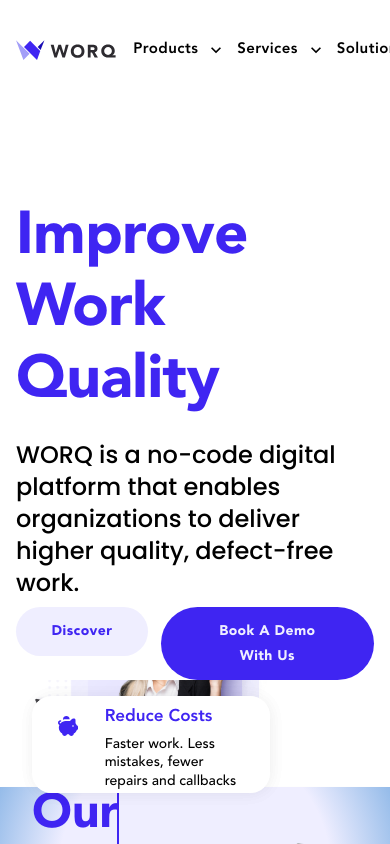
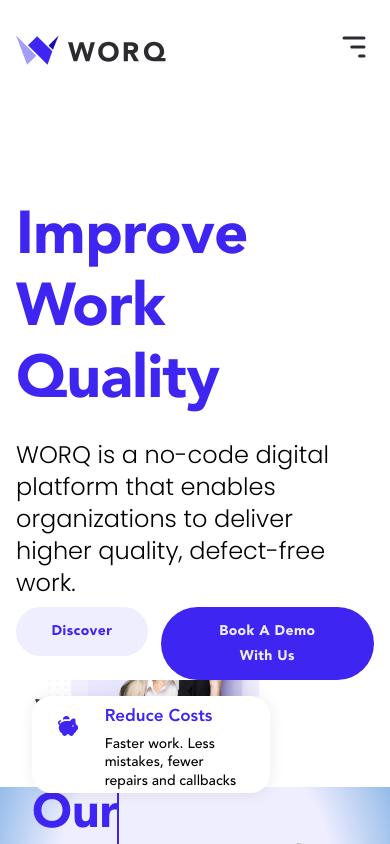
Before and after one commit to lashaman/worq-pr, a React (Create React App) app: page / in a window 390 px wide. Shown: the top 844 px of the page. Built offline with nearby package versions, Linux system fonts and the light colour scheme.

Commit message:
add responsive for mobile

```diff
--- a/src/components/Footer/Footer.component.tsx
+++ b/src/components/Footer/Footer.component.tsx
@@ -112,7 +112,7 @@
 				}}
 			>
 				<Grid container spacing={2} columns={18} justifyContent="center">
-					<Grid item xs={6} spacing={2}>
+					<Grid item xs={6} >
 						<Box component="img" src={LogoFooter} alt="Logo" sx={{borderBottom: `1px solid ${Colors.purple}`, paddingBottom: '1.25em'}}/>
 						<SocialBox mt={1}>
 							<FollowUsTitle variant="subtitle1"  sx={{md: '18px', lg: '20px'}}>
@@ -187,7 +187,7 @@
 				</Grid>
 			</Box>
 			<CopyRightBox sx={{height: {md: '60px', lg: '80px'}}}>
-				<Grid container >
+				<Grid container>
 					<Grid item xs={4}>
 					</Grid>
 					<Grid item xs={4}>
--- a/src/components/Header/Header.component.tsx
+++ b/src/components/Header/Header.component.tsx
@@ -1,4 +1,4 @@
-import React from 'react';
+import React, {useEffect} from 'react';
 import LogoMain from '../../assets/icons/logo-main.svg';
 import KeyboardArrowDownIcon from '@mui/icons-material/KeyboardArrowDown';
 import {
@@ -6,7 +6,14 @@
 } from '../CustomMaterialComponents/CustomMaterial.component';
 import {MainButton} from '../Buttons/Buttons.component';
 import {useTranslation} from 'react-i18next';
-import {styled} from '@mui/material';
+import {
+	Drawer, IconButton,
+	List,
+	ListItem,
+	ListItemButton,
+	ListItemText,
+	styled,
+} from '@mui/material';
 import Button from '@mui/material/Button';
 import Colors from '../../config/colors';
 import Box from '@mui/material/Box';
@@ -19,6 +26,7 @@
 	text-transform: none;
   color: ${Colors.black};
 `;
+
 
 export const HeaderBox = styled(Box)`
 	flex-grow: 1;
@@ -41,19 +49,67 @@
   height: 6.25rem;
 `;
 
+const MenuIcon = () => (
+	<svg width="24" height="22" viewBox="0 0 24 22" fill="none" xmlns="http://www.w3.org/2000/svg">
+		<path d="M22 2L2 2" stroke="#2D2B30" strokeWidth="3" strokeLinecap="round"/>
+		<path d="M22.0001 11L9.77783 11" stroke="#2D2B30" strokeWidth="3" strokeLinecap="round"/>
+		<path d="M22.0001 20L17.5557 20" stroke="#2D2B30" strokeWidth="3" strokeLinecap="round"/>
+	</svg>
+);
 
-
+type Anchor = 'top' | 'left' | 'bottom' | 'right';
 
 const Header = () => {
 	const { t } = useTranslation();
+	const [state, setState] = React.useState({
+		top: false,
+		left: false,
+		bottom: false,
+		right: false,
+	});
+
+	const list = (anchor: Anchor) => (
+		<Box
+			sx={{ width: 250 }}
+			role="presentation"
+			onClick={toggleDrawer(anchor, false)}
+			onKeyDown={toggleDrawer(anchor, false)}
+		>
+			<List>
+				{pages.map((page, index) => (
+					<ListItem key={page + index} >
+						<ListItemButton>
+							<ListItemText primary={page} />
+						</ListItemButton>
+					</ListItem>
+				))}
+			</List>
+		</Box>
+	);
+
+	const toggleDrawer =
+		(anchor: Anchor, open: boolean) =>
+			(event: React.KeyboardEvent | React.MouseEvent) => {
+				if (
+					event &&
+					event.type === 'keydown' &&
+					((event as React.KeyboardEvent).key === 'Tab' ||
+						(event as React.KeyboardEvent).key === 'Shift')
+				) {
+					return;
+				}
+
+				setState({ ...state, [anchor]: open });
+			};
+
 	return (
 		<HeaderAppBar >
 			<CustomContainer>
-				<HeaderToolbar disableGutters>
+				<HeaderToolbar disableGutters sx={{justifyContent: {xs: 'space-between', md: 'center'}}}>
 					<Box component="img" src={LogoMain} alt="LOGO" sx={{
-						width: {xs: '99.8px', sm: '149.7px', lg: '199.61px'},
+						width: { xs: '149.7px', lg: '199.61px'}
 					}} />
-					<HeaderBox>
+					<HeaderBox sx={{ display: { xs: 'none', md: 'block' } }}>
 						{pages.map((page) => (
 							<HeaderButton
 								key={page}
@@ -68,7 +124,16 @@
 							</HeaderButton>
 						))}
 					</HeaderBox>
-					<MainButton>Book a Demo</MainButton>
+					<MainButton  sx={{ display: { xs: 'none', md: 'block' } }} >Book a Demo</MainButton>
+					<IconButton  sx={{ display: { xs: 'block', md: 'none' } }} onClick={toggleDrawer('right', true)}><MenuIcon/></IconButton>
+					<Drawer
+						sx={{ display: { xs: 'block', md: 'none' } }}
+						anchor={'right'}
+						open={state['right']}
+						onClose={toggleDrawer('right', false)}
+					>
+						{list('right')}
+					</Drawer>
 				</HeaderToolbar>
 			</CustomContainer>
 		</HeaderAppBar>
--- a/src/pages/Home/components/Hero/Hero.component.tsx
+++ b/src/pages/Home/components/Hero/Hero.component.tsx
@@ -56,7 +56,7 @@
 				<Grid item xs={12} sm={6} lg={5}>
 					<HeroDescBox>
 						<DescriptionHeading variant="h2"  sx={{fontSize: {md: '60px', lg: '68px'}}} gutterBottom>{t('hero.description.heading')}</DescriptionHeading>
-						<Typography variant="h5" component="h5" sx={{fontFamily: 'Poppins Medium', fontSize: {md: '20px', lg: '62px'}}} gutterBottom>{t('hero.description.text')}</Typography>
+						<Typography variant="h5" component="h5" sx={{fontFamily: 'Poppins Light', fontSize: {md: '20px', lg: '22px'}}} gutterBottom>{t('hero.description.text')}</Typography>
 						<ButtonBox>
 							<SecondaryButton>{t('hero.description.button.discover')}</SecondaryButton>
 							<span style={{width: '15px'}}></span>
```
